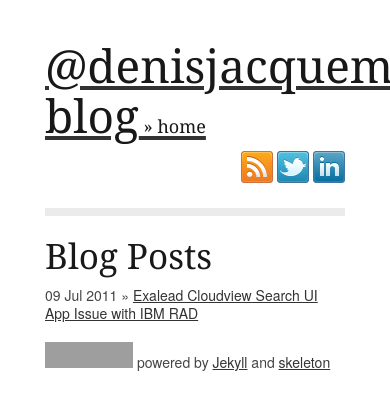
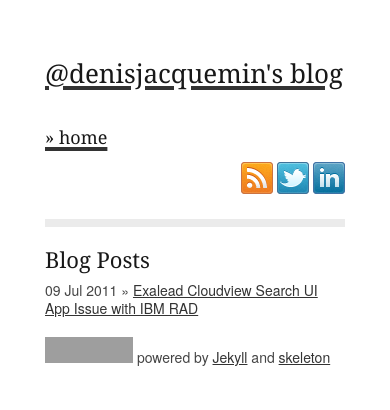
Before and after one commit to denisjacquemin/denisjacquemin.github.com, a Jekyll site: the page built from index.html, in a window 390 px wide. Shown: the top 410 px of the page. Built offline with Jekyll 4.4.1, drawn with Linux system fonts in a browser that asks for light colours; nearby versions of some CDN libraries; grey boxes are pictures that could not be loaded.

Commit message:
update h tag styled for mobile devices using media queries

```diff
--- a/_layouts/default.html
+++ b/_layouts/default.html
@@ -27,7 +27,7 @@
     <div class="container">
         <header class="sixteen columns">
 			<div class="twelve columns alpha" id="title">
-			    <a href="/"><h1 class="remove-bottom">@denisjacquemin's blog<span id="home"> &raquo; home</span></h1> </a>
+			    <a href="/"><h1 class="remove-bottom"><span id="blog-title">@denisjacquemin's blog</span><span id="home"> &raquo; home</span></h1> </a>
 			</div>
 			<div class="four columns omega" id="connect">
 			    <ul>
--- a/css/layout.css
+++ b/css/layout.css
@@ -67,9 +67,16 @@
         margin: 0;
     }
 
-    article div {
+    article div.highlight {
         margin: 20px 0;
+        border: 1px solid #999;
+        background: #eee;
+        padding: 5px;
+        overflow-x: auto;
+        padding: 5px;
     }
+
+
 /* #Page Styles
 ================================================== */
 
@@ -80,7 +87,20 @@
 	@media only screen and (min-width: 768px) and (max-width: 991px) {}
 
 	/* Mobile/Browser */
-	@media only screen and (max-width: 767px) {}
+	@media only screen and (max-width: 767px) {
+	    #blog-title {
+    	      font-size:26px;
+          }
+
+          h2 {
+              font-size:22px;
+              line-height: 24px;
+          }
+
+          h3 {
+              font-size:20px;
+          }
+	}
 
 	/* Mobile Landscape/Browser */
 	@media only screen and (min-width: 480px) and (max-width: 767px) {}
--- a/js/script.js
+++ b/js/script.js
@@ -1,4 +1,13 @@
 jQuery(document).ready(function(){
+	jQuery(".code").hover(function() {
+	    jQuery(this)
+	    .stop(true, false)
+	    .css({
+	        zIndex: "100",
+
+	    })
+    });
+
 	//jQuery(".code").hover(function() {
 	//var width = jQuery("code", this).width();
 	//var pad = width + 30;
```
